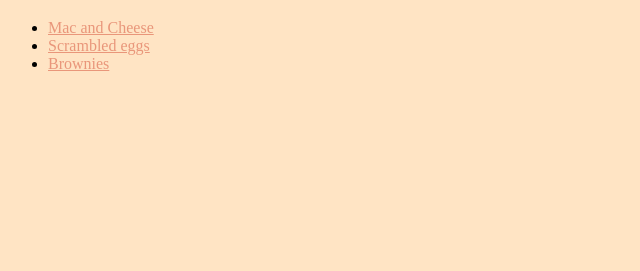
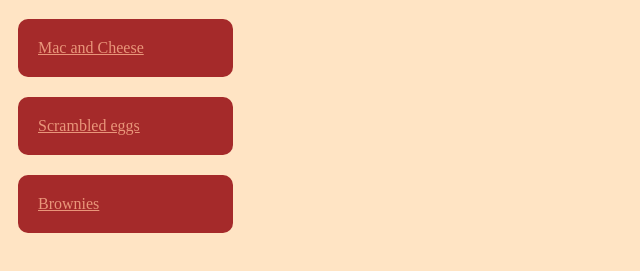
Before and after one commit to Slacklines/odin-recipes, a plain HTML site: page index.html in a window 1280 px wide. Shown: the part 61-332 px from the top of the page, without its empty margins (0-640 px from the left). Drawn offline with Linux system fonts and the light colour scheme.

Commit message:
Add margins and boxes to some <li> elements

```diff
--- a/index.html
+++ b/index.html
@@ -8,7 +8,7 @@
 </head>
 <body>
     <h1>Odin Recipes</h1>
-        <ul>
+        <ul class="nolist">
             <li><a href="./recipes/Macncheese.html">Mac and Cheese</a></li>
             <li><a href="./recipes/ScrambledEggs.html">Scrambled eggs</a></li>
             <li><a href="./recipes/Brownies.html">Brownies</a></li>
--- a/styles.css
+++ b/styles.css
@@ -10,3 +10,24 @@ img {
     height: 300;
     width: auto;
 }
+
+.nolist li{
+    list-style: none;
+}
+
+li a{
+    display: block;
+    background-color: brown;
+    padding: 20px;
+    margin: 20px;
+    margin-left: -30px;
+    width: 175px;
+    border-radius: 10px;
+    list-style: none;
+}
+
+ol li{
+
+    margin-top: 5px;
+    margin-bottom: 5px;
+}
```
